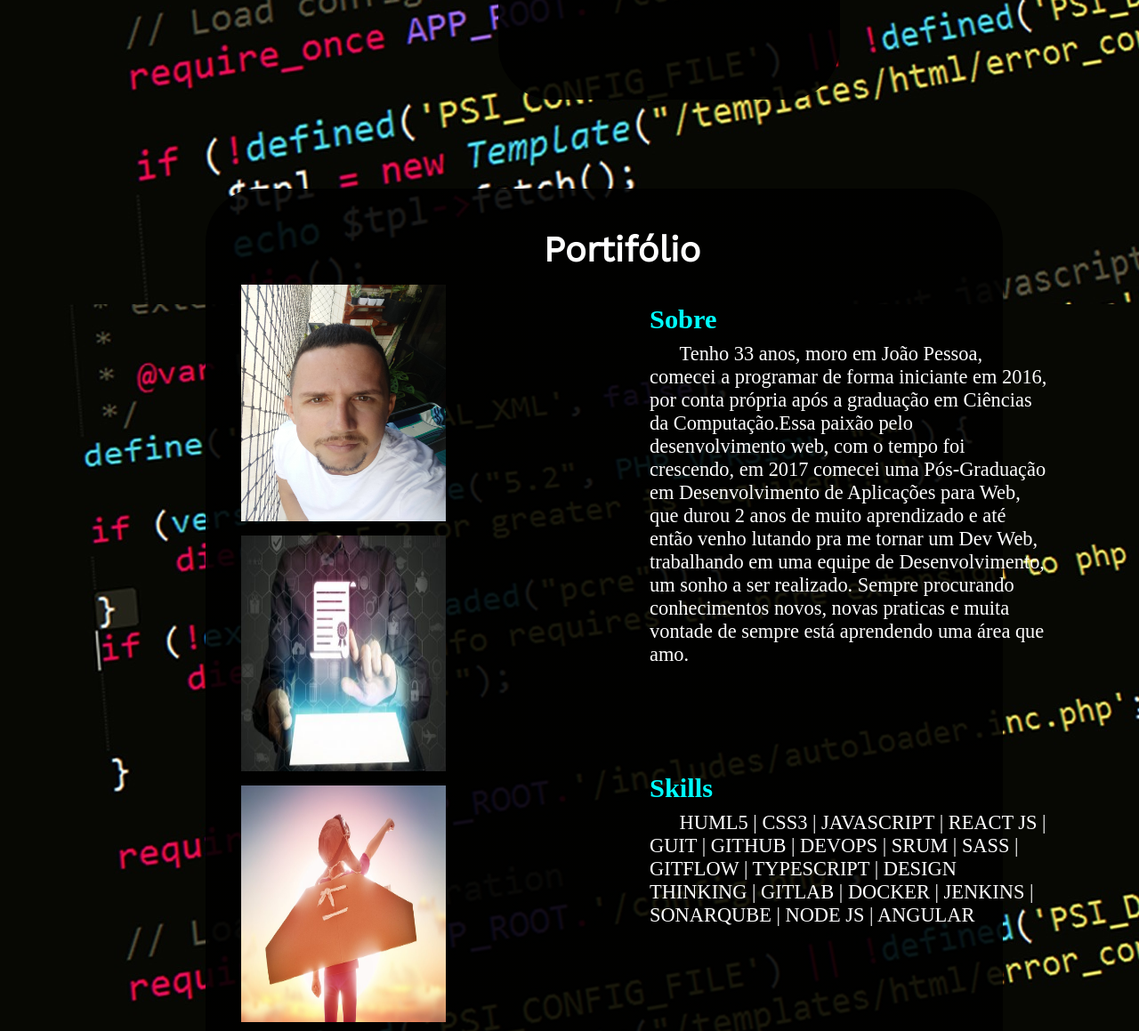
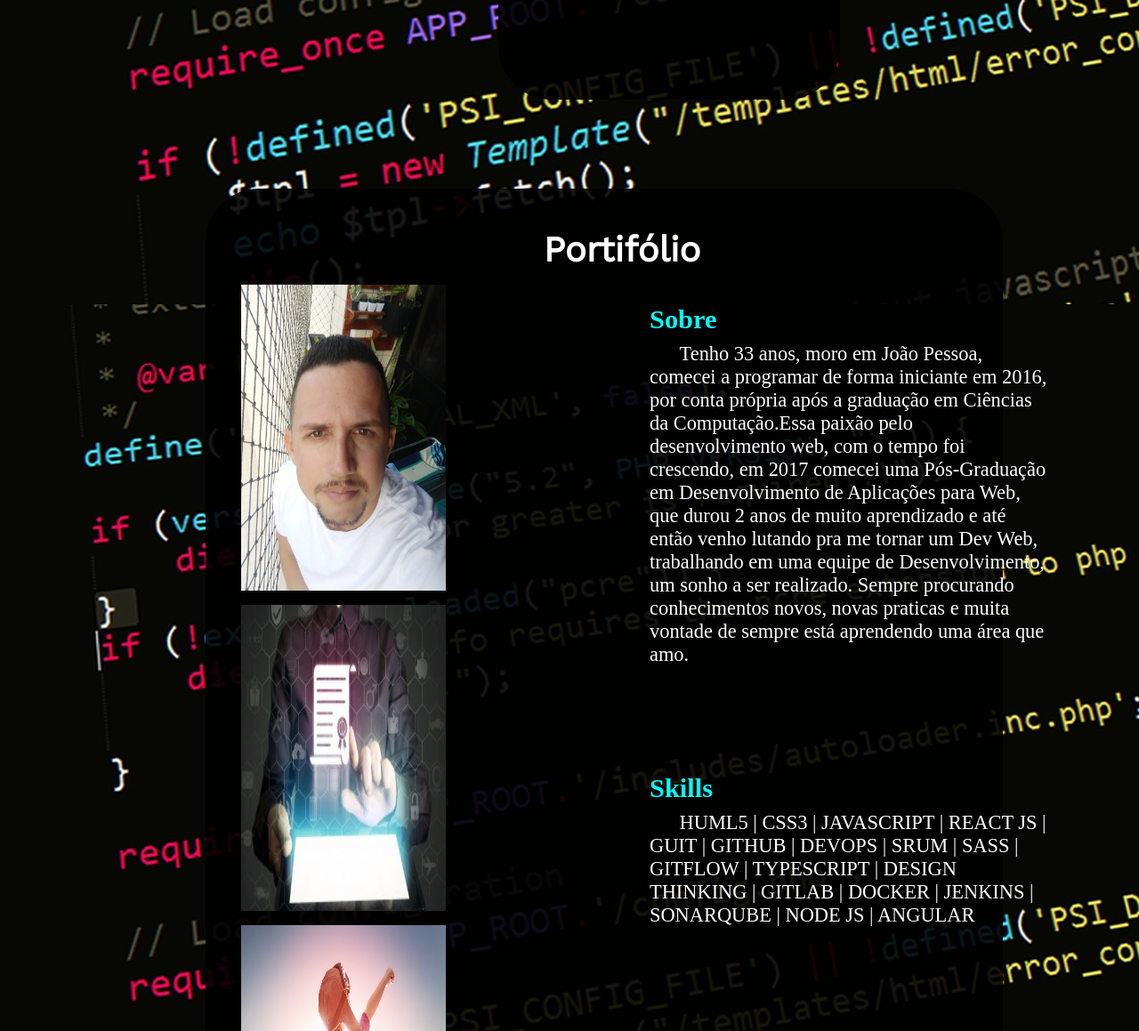
Before and after one commit to Felipediaslc/Portf-lio, a plain HTML site: page index.html in a window 1280 px wide. Shown: the part 682-1841 px from the top of the page at 89% size. Drawn offline with nearby package versions, Linux system fonts and the light colour scheme.

Commit message:
correção

```diff
--- a/stely.css
+++ b/stely.css
@@ -90,17 +90,17 @@ body{
 
 .portifolio .felipe{
     width: 18vw;
-    height: 22vw;
+    height: 45vh;
     padding-top: 1rem;
 }
 .portifolio .sonhos{
     width: 18vw;
-    height: 22vw;
+    height: 45vh;
     padding-top: 1rem;
 }
 .portifolio .quali{
     width: 18vw;
-    height: 22vw;
+    height: 45vh;
     padding-top: 1rem;
 }
 
```
